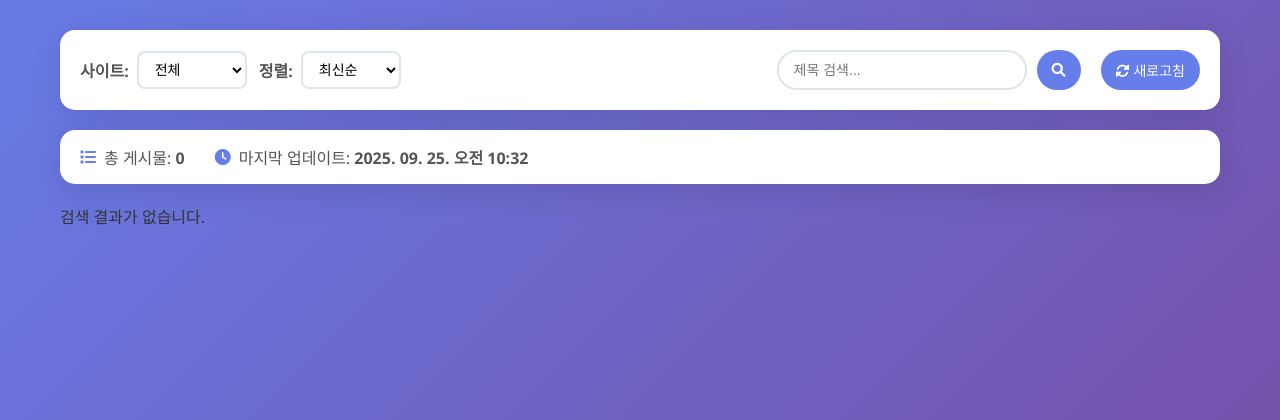
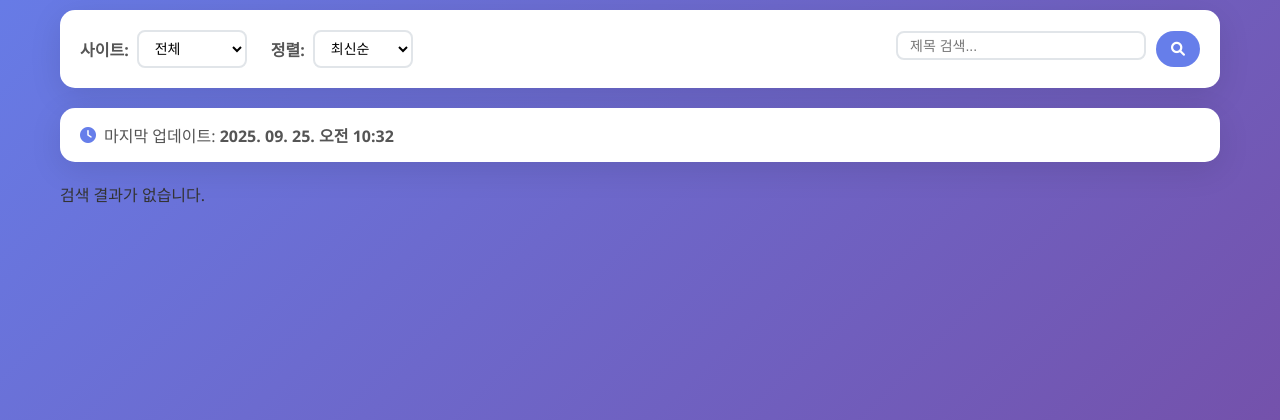
Before and after one commit to reomoon/community, a Flask app: page / in a window 1280 px wide. Shown: the part 116-536 px from the top of the page. Run offline with Flask 3, Linux system fonts and the light colour scheme; data that the repository does not hold is empty.

Commit message:
v1.07 배지 위치 및 css 변경

```diff
--- a/app/static/css/style.css
+++ b/app/static/css/style.css
@@ -1,3 +1,7 @@
+.stat-item:first-child {
+    /* 총 게시물 영역을 임시로 숨김 */
+    display: none !important;
+}
 /* 기본 스타일 */
 * {
     margin: 0;
@@ -21,7 +25,7 @@ body {
 /* 헤더 */
 .header {
     text-align: center;
-    margin-bottom: 30px;
+    margin-bottom: 10px;
     color: white;
 }
 
@@ -82,6 +86,7 @@ body {
     width: 110px;
     min-width: 80px;
     max-width: 160px;
+    margin-right: 12px; /* siteFilter 우측에 공간 추가 */
 }
 
 .filter-group select:focus {
@@ -96,12 +101,14 @@ body {
 }
 
 .search-group input {
-    padding: 10px 15px;
+    padding: 4px 12px;
     border: 2px solid #e1e5e9;
-    border-radius: 25px;
+    border-radius: 8px;
     width: 250px;
     font-size: 14px;
     transition: border-color 0.3s;
+    height: 29px;
+    box-sizing: border-box;
 }
 
 .search-group input:focus {
@@ -118,6 +125,10 @@ body {
     cursor: pointer;
     font-size: 14px;
     transition: background-color 0.3s;
+}
+
+.refresh-btn {
+    display: none !important;
 }
 
 .search-group button:hover, .refresh-btn:hover {
@@ -141,6 +152,11 @@ body {
     align-items: center;
     gap: 8px;
     color: #555;
+}
+
+.stat-item:first-child {
+    /* 총 게시물 영역을 임시로 숨김 */
+    display: none !important;
 }
 
 .stat-item i {
--- a/app/static/js/app.js
+++ b/app/static/js/app.js
@@ -183,19 +183,17 @@ class CommunityAggregator {
         const card = document.createElement('div');
         card.className = 'post-card';
 
-        const siteNames = {
-            'bobae': '보배드림',
+        const siteShortNames = {
+            'bobae': '보배',
             'ppomppu': '뽐뿌',
-            'fmkorea': '에펨코리아',
-            'dcinside': '디시인사이드'
+            'fmkorea': '에펨',
+            'dcinside': '디시'
         };
 
         card.innerHTML = `
-            <div class="post-header">
-                <span class="site-badge ${post.site}">${siteNames[post.site] || post.site}</span>
-            </div>
             <div class="post-title">
                 <a href="${post.url}" target="_blank" rel="noopener noreferrer">
+                    <span class="site-badge ${post.site}">${siteShortNames[post.site] || post.site.substring(0,2)}</span>
                     ${this.escapeHtml(post.title)}
                 </a>
             </div>
```
